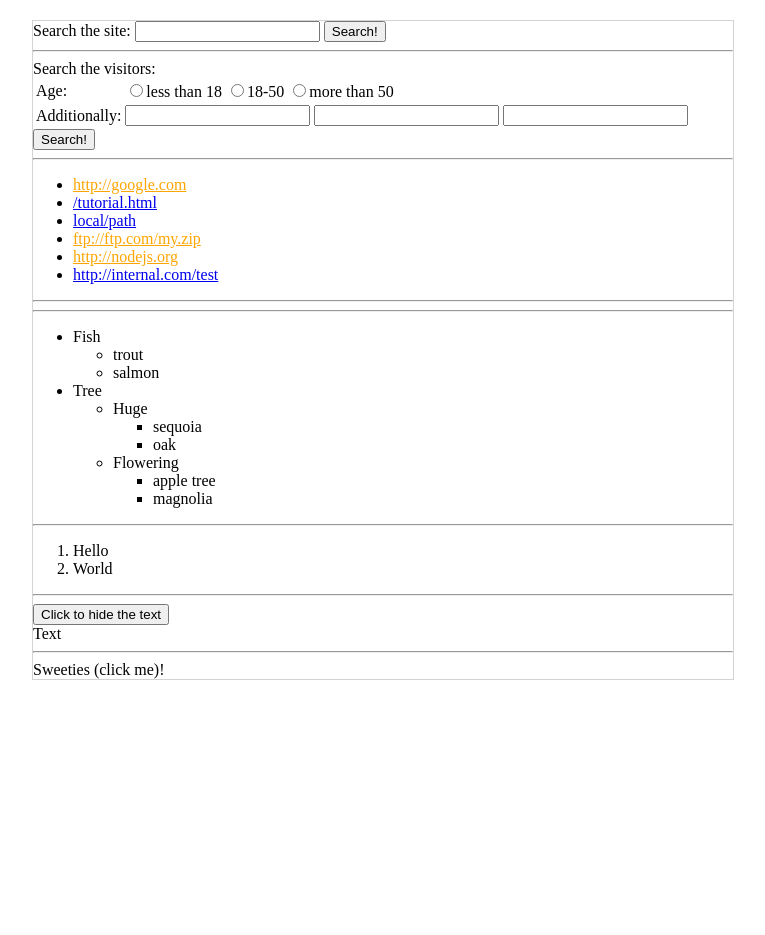
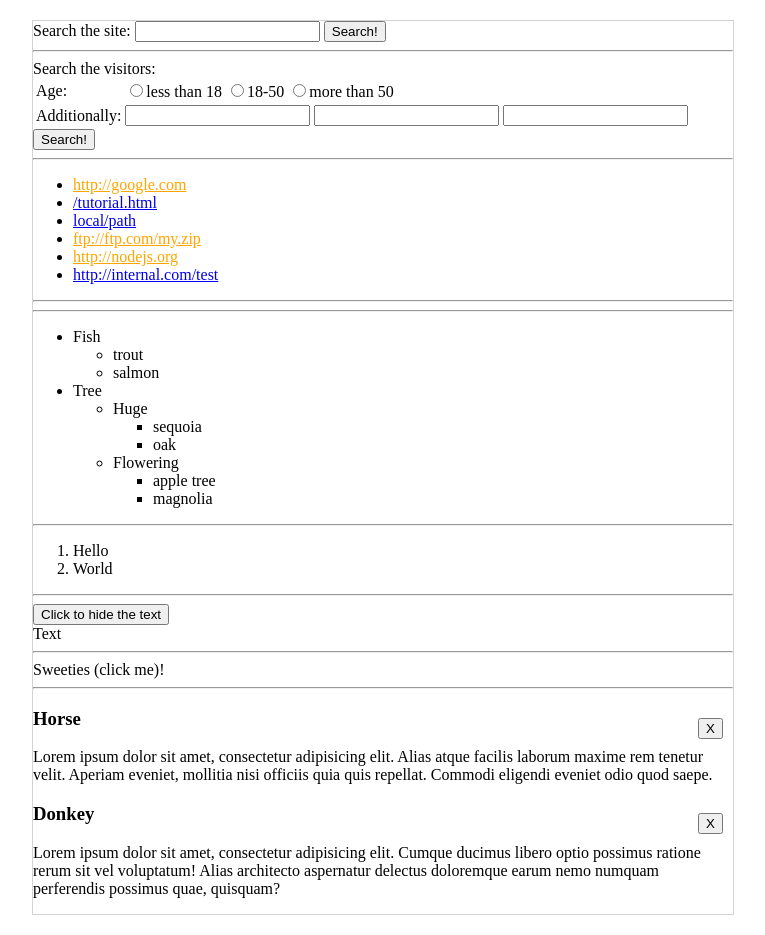
Before and after one commit to HamidrezaMaharlu/maktabAllHW, a plain HTML site: page index.html in a window 1280 px wide. Shown: the whole page, without its empty margins (257-1022 px from the left). Before the commit the page ends 800 px from the top, so only its background shows below. Drawn offline with Linux system fonts and the light colour scheme.

Commit message:
solve q1-9

```diff
--- a/index.html
+++ b/index.html
@@ -82,6 +82,17 @@
         </ul>
     </div>
 </section>
+<hr>
+<section class="Q9">
+    <div class="card">
+        <h3>Horse</h3>
+        <p>Lorem ipsum dolor sit amet, consectetur adipisicing elit. Alias atque facilis laborum maxime rem tenetur velit. Aperiam eveniet, mollitia nisi officiis quia quis repellat. Commodi eligendi eveniet odio quod saepe.</p>
+    </div>
+    <div class="card">
+        <h3>Donkey</h3>
+        <p>Lorem ipsum dolor sit amet, consectetur adipisicing elit. Cumque ducimus libero optio possimus ratione rerum sit vel voluptatum! Alias architecto aspernatur delectus doloremque earum nemo numquam perferendis possimus quae, quisquam?</p>
+    </div>
+</section>
 <script src="main.js"></script>
 </body>
 </html>
--- a/main.js
+++ b/main.js
@@ -117,3 +117,9 @@ sectionQ8Title.addEventListener("click", function () {
     ul.classList.toggle("show");
 })
 //--------------------------------q1-9---------------------------
+const cards = document.querySelectorAll(".Q9 .card");
+cards.forEach(item=>{
+    item.insertAdjacentHTML("afterbegin", `<button class="close">X</button>`);
+    item.firstChild.addEventListener("click",()=>item.remove())
+});
+//---------------------------------q1-10-----------------------------
--- a/style.css
+++ b/style.css
@@ -26,3 +26,13 @@ body {
 .Q8 .nav ul.show {
     display: block;
 }
+
+
+.card {
+    position: relative;
+}
+.close {
+    position: absolute;
+    top: 10px;
+    right: 10px;
+}
```
